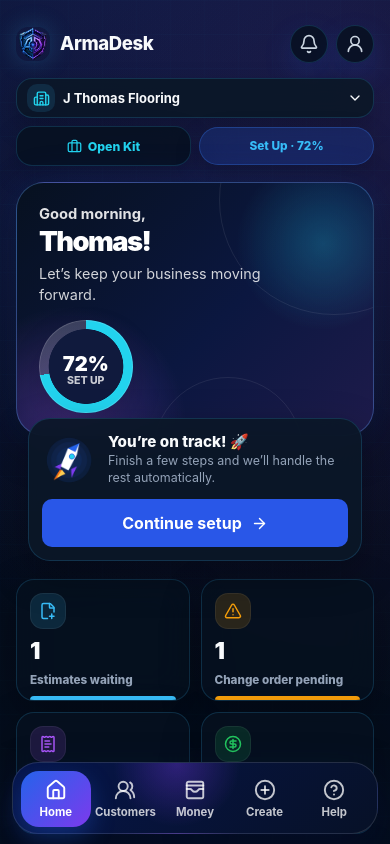
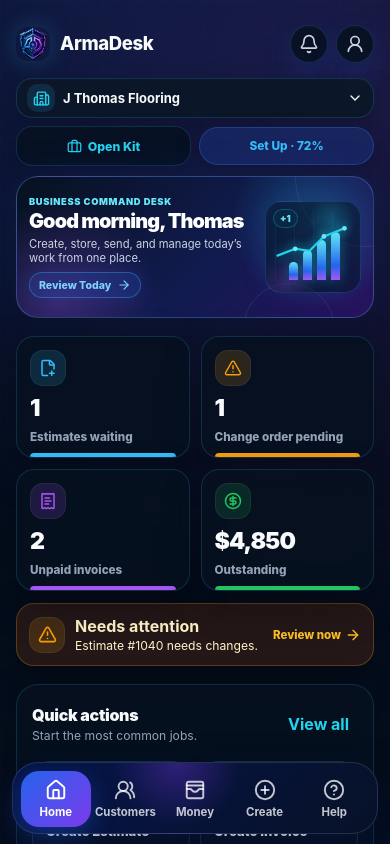
Before and after one commit to thexlos/app2, a React (Vite) app: page / in a window 390 px wide. Shown: the top 844 px of the page. Built offline with nearby package versions, Linux system fonts and the light colour scheme.

Commit message:
Add compact ArmaDesk home hero

```diff
--- a/src/screens/HomeScreen.tsx
+++ b/src/screens/HomeScreen.tsx
@@ -1,4 +1,4 @@
-import { useMemo, useState, type CSSProperties, type ReactNode } from "react";
+import { useMemo, useState, type ReactNode } from "react";
 import {
   Activity,
   AlertTriangle,
@@ -24,7 +24,6 @@ import { StatusBadge } from "../components/common/StatusBadge";
 import { appBrand } from "../config/brandAssets";
 import { useAppState } from "../state/AppState";
 import type { ActivityLogItem, SmartSuggestion } from "../types/models";
-import setupRocket from "../assets/home/setup_rocket_illustration.png";
 import businessKitIllustration from "../assets/home/business_kit_illustration.png";
 
 const pendingEstimateStatuses = new Set(["Sent", "Viewed", "Revised"]);
@@ -268,10 +267,6 @@ export function HomeScreen() {
     updateSuggestion(suggestion.id, "Completed");
   };
 
-  const ringStyle = {
-    "--setup-progress": `${setupPercent}%`,
-  } as CSSProperties;
-
   return (
     <section className="screen home-screen home-shell">
       <div className="home-content">
@@ -325,60 +320,55 @@ export function HomeScreen() {
         </div>
 
         <section className={`home-hero${setupComplete ? " home-hero--ready" : ""}`}>
-        <div className="home-hero__copy">
-          <span>Good morning,</span>
-          <h1>{currentBusiness.ownerName}!</h1>
-          <p>
-            {setupComplete
-              ? "Your business is ready to go. Let’s make today count."
-              : "Let’s keep your business moving forward."}
-          </p>
-        </div>
-        {setupComplete ? (
-          <div className="today-glance-card" aria-label="Today at a glance">
-            <span className="ready-pill">
-              <CheckCircle2 size={15} />
-              Business ready
+          <div className="home-hero__copy">
+            <span className="home-hero__eyebrow">
+              {setupComplete ? "Business ready" : "Business Command Desk"}
             </span>
-            <strong>Today at a glance</strong>
-            <button onClick={() => setCurrentScreen("money")}>
-              <span>Approvals waiting</span>
-              <b>{waitingEstimates.length}</b>
-            </button>
-            <button onClick={() => setCurrentScreen("money")}>
-              <span>Unpaid invoices</span>
-              <b>{unpaidInvoices.length}</b>
-            </button>
-            <button onClick={() => openSchedule()}>
-              <span>Appointments today</span>
-              <b>{scheduledToday}</b>
+            <h1>Good morning, {currentBusiness.ownerName}</h1>
+            <p>
+              {setupComplete
+                ? "Your workspace is ready. Let’s keep today moving."
+                : "Create, store, send, and manage today’s work from one place."}
+            </p>
+            <button className="home-hero__action" onClick={() => openSchedule()}>
+              Review Today <ArrowRight size={14} />
             </button>
           </div>
-        ) : (
-          <button
-            className="home-setup-ring"
-            style={ringStyle}
-            aria-label={`Business setup ${setupPercent}% complete`}
-            onClick={() => setCurrentScreen("setup")}
+          <div
+            className="home-hero-analytics"
+            aria-hidden="true"
+            data-testid="home-hero-analytics"
           >
-            <strong>{setupPercent}%</strong>
-            <span>set up</span>
-          </button>
-        )}
+            <span className="home-hero-analytics__badge">
+              +{Math.max(1, scheduledToday + waitingEstimates.length)}
+            </span>
+            <div className="home-hero-analytics__grid">
+              <span />
+              <span />
+              <span />
+              <span />
+            </div>
+            <div className="home-hero-analytics__bars">
+              <i />
+              <i />
+              <i />
+              <i />
+            </div>
+            <svg viewBox="0 0 120 70" role="presentation">
+              <path d="M8 52 L34 42 L55 45 L76 24 L106 12" />
+              <circle cx="34" cy="42" r="3.5" />
+              <circle cx="76" cy="24" r="3.5" />
+              <circle cx="106" cy="12" r="3.5" />
+            </svg>
+            {setupComplete && (
+              <div className="home-hero-analytics__mini">
+                <span>{waitingEstimates.length} approvals</span>
+                <span>{scheduledToday} today</span>
+                <span>{unpaidInvoices.length} unpaid</span>
+              </div>
+            )}
+          </div>
         </section>
-
-        {!setupComplete && (
-        <section className="home-setup-banner">
-          <img src={setupRocket} alt="" />
-          <div>
-            <strong>You’re on track! 🚀</strong>
-            <span>Finish a few steps and we’ll handle the rest automatically.</span>
-          </div>
-          <Button variant="primary" onClick={() => setCurrentScreen("setup")}>
-            Continue setup <ArrowRight size={17} />
-          </Button>
-        </section>
-        )}
 
         <section className="home-stat-grid" aria-label="Business dashboard stats">
         {stats.map(({ label, value, icon: Icon, tone, action }) => (
--- a/src/screens/home.css
+++ b/src/screens/home.css
@@ -285,20 +285,20 @@
 .home-hero {
   position: relative;
   overflow: hidden;
-  min-height: 174px;
+  min-height: 148px;
   display: grid;
-  grid-template-columns: minmax(0, 1fr) auto;
+  grid-template-columns: minmax(0, 1fr) minmax(108px, 132px);
   align-items: center;
-  gap: 14px;
-  margin-top: 16px;
-  padding: 22px;
-  border-radius: 28px;
+  gap: 12px;
+  margin-top: 12px;
+  padding: 16px;
+  border-radius: 24px;
   color: #ffffff;
   border: 1px solid var(--home-card-border-strong);
   background:
-    radial-gradient(circle at 86% 24%, rgba(34, 211, 238, 0.25), transparent 24%),
-    radial-gradient(circle at 15% 95%, rgba(168, 85, 247, 0.32), transparent 30%),
-    linear-gradient(135deg, rgba(7, 17, 31, 0.98), #0b1740 56%, #1e1b4b);
+    radial-gradient(circle at 84% 32%, rgba(34, 211, 238, 0.26), transparent 27%),
+    radial-gradient(circle at 12% 90%, rgba(168, 85, 247, 0.28), transparent 30%),
+    linear-gradient(135deg, #07111f, #111b4f 56%, #28135f);
   box-shadow: var(--home-card-shadow), 0 0 40px rgba(37, 99, 235, 0.15);
   backdrop-filter: blur(18px);
 }
@@ -313,17 +313,17 @@
 }
 
 .home-hero::before {
-  width: 230px;
-  height: 230px;
-  right: -76px;
-  top: -98px;
+  width: 190px;
+  height: 190px;
+  right: -70px;
+  top: -86px;
 }
 
 .home-hero::after {
-  width: 150px;
-  height: 150px;
-  right: 70px;
-  bottom: -92px;
+  width: 126px;
+  height: 126px;
+  right: 54px;
+  bottom: -78px;
 }
 
 .home-hero__copy {
@@ -331,155 +331,167 @@
   z-index: 1;
 }
 
-.home-hero__copy span {
+.home-hero__eyebrow {
   display: block;
-  color: rgba(255, 255, 255, 0.88);
-  font-size: 0.92rem;
-  font-weight: 750;
+  color: #67e8f9;
+  font-size: 0.68rem;
+  font-weight: 900;
+  letter-spacing: 0.08em;
+  text-transform: uppercase;
 }
 
 .home-hero__copy h1 {
-  margin: 2px 0 6px;
-  font-size: clamp(1.65rem, 7vw, 2.45rem);
+  margin: 4px 0 5px;
+  font-size: clamp(1.25rem, 5.4vw, 1.78rem);
   font-weight: 900;
-  letter-spacing: -0.055em;
+  letter-spacing: -0.05em;
 }
 
 .home-hero__copy p {
-  max-width: 17rem;
+  max-width: 15rem;
   margin: 0;
-  color: rgba(255, 255, 255, 0.82);
-  font-size: 0.9rem;
-  line-height: 1.45;
-}
-
-.home-setup-ring {
-  position: relative;
-  z-index: 1;
-  width: clamp(82px, 24vw, 108px);
-  height: clamp(82px, 24vw, 108px);
-  display: grid;
-  place-items: center;
-  border: 0;
-  border-radius: 999px;
-  color: #ffffff;
-  background:
-    radial-gradient(circle at center, #101a3d 0 56%, transparent 57%),
-    conic-gradient(var(--home-accent) var(--setup-progress), rgba(255, 255, 255, 0.18) 0);
-  box-shadow: inset 0 0 0 1px rgba(255, 255, 255, 0.15), 0 14px 30px rgba(0, 0, 0, 0.18);
-}
-
-.home-setup-ring strong,
-.home-setup-ring span {
-  grid-area: 1 / 1;
-  display: block;
-  text-align: center;
-}
-
-.home-setup-ring strong {
-  margin-top: -7px;
-  font-size: 1.26rem;
-  font-weight: 900;
-}
-
-.home-setup-ring span {
-  margin-top: 28px;
-  color: rgba(255, 255, 255, 0.78);
-  font-size: 0.66rem;
-  font-weight: 800;
-  text-transform: uppercase;
-}
-
-.today-glance-card {
-  position: relative;
-  z-index: 1;
-  width: min(100%, 245px);
-  display: grid;
-  gap: 8px;
-  padding: 12px;
-  border: 1px solid rgba(255, 255, 255, 0.16);
-  border-radius: 18px;
-  background: rgba(255, 255, 255, 0.12);
-  backdrop-filter: blur(18px);
-}
-
-.today-glance-card > strong {
-  font-size: 0.82rem;
-}
-
-.today-glance-card button {
-  display: flex;
-  align-items: center;
-  justify-content: space-between;
-  gap: 10px;
-  padding: 8px 9px;
-  border: 1px solid rgba(255, 255, 255, 0.1);
-  border-radius: 12px;
-  color: #ffffff;
-  background: rgba(255, 255, 255, 0.09);
-  font-size: 0.74rem;
-  text-align: left;
-}
-
-.today-glance-card button b {
-  font-size: 0.95rem;
-}
-
-.ready-pill {
-  width: fit-content;
-  display: inline-flex;
-  align-items: center;
-  gap: 6px;
-  padding: 6px 9px;
-  border-radius: 999px;
-  color: #dcfce7;
-  background: rgba(22, 163, 74, 0.22);
-  font-size: 0.68rem;
-  font-weight: 850;
-}
-
-.home-setup-banner {
-  position: relative;
-  z-index: 2;
-  display: grid;
-  grid-template-columns: auto minmax(0, 1fr);
-  align-items: center;
-  gap: 12px;
-  margin: -18px 12px 0;
-  padding: 13px;
-  border: 1px solid var(--home-card-border);
-  border-radius: 22px;
-  color: var(--home-ink);
-  background: var(--home-card-elevated);
-  box-shadow: var(--home-card-shadow);
-  backdrop-filter: blur(18px);
-}
-
-.home-setup-banner img {
-  width: 54px;
-  height: 54px;
-  object-fit: contain;
-}
-
-.home-setup-banner strong,
-.home-setup-banner span {
-  display: block;
-}
-
-.home-setup-banner strong {
-  font-size: 0.95rem;
-  font-weight: 850;
-}
-
-.home-setup-banner span {
-  margin-top: 2px;
-  color: var(--home-muted-text);
+  color: var(--home-secondary-text);
   font-size: 0.78rem;
   line-height: 1.35;
 }
 
-.home-setup-banner .btn {
-  grid-column: 1 / -1;
+.home-hero__action {
+  width: fit-content;
+  min-height: 31px;
+  display: inline-flex;
+  align-items: center;
+  gap: 6px;
+  margin-top: 10px;
+  padding: 0 11px;
+  border: 1px solid rgba(56, 189, 248, 0.34);
+  border-radius: 999px;
+  color: #7dd3fc;
+  background: rgba(37, 99, 235, 0.18);
+  font-size: 0.72rem;
+  font-weight: 850;
+  box-shadow: 0 0 18px rgba(37, 99, 235, 0.16);
+}
+
+.home-hero-analytics {
+  position: relative;
+  z-index: 1;
+  min-height: 116px;
+  overflow: hidden;
+  border: 1px solid rgba(56, 189, 248, 0.2);
+  border-radius: 20px;
+  background:
+    radial-gradient(circle at 70% 20%, rgba(34, 211, 238, 0.26), transparent 24%),
+    radial-gradient(circle at 20% 92%, rgba(168, 85, 247, 0.22), transparent 28%),
+    rgba(2, 8, 23, 0.5);
+  box-shadow: inset 0 0 22px rgba(56, 189, 248, 0.08), 0 0 24px rgba(37, 99, 235, 0.13);
+}
+
+.home-hero-analytics__badge {
+  position: absolute;
+  top: 10px;
+  left: 10px;
+  z-index: 3;
+  padding: 4px 7px;
+  border: 1px solid rgba(34, 211, 238, 0.26);
+  border-radius: 999px;
+  color: #67e8f9;
+  background: rgba(8, 47, 73, 0.5);
+  font-size: 0.66rem;
+  font-weight: 900;
+}
+
+.home-hero-analytics__grid {
+  position: absolute;
+  inset: 12px;
+  display: grid;
+  grid-template-columns: repeat(4, 1fr);
+  opacity: 0.34;
+  pointer-events: none;
+}
+
+.home-hero-analytics__grid span {
+  border-left: 1px solid rgba(56, 189, 248, 0.2);
+}
+
+.home-hero-analytics__bars {
+  position: absolute;
+  right: 14px;
+  bottom: 16px;
+  left: 16px;
+  height: 64px;
+  display: flex;
+  align-items: flex-end;
+  justify-content: center;
+  gap: 7px;
+}
+
+.home-hero-analytics__bars i {
+  width: 13px;
+  border-radius: 999px 999px 4px 4px;
+  background: linear-gradient(180deg, #67e8f9, #2563eb 70%, #a855f7);
+  box-shadow: 0 0 14px rgba(34, 211, 238, 0.42);
+}
+
+.home-hero-analytics__bars i:nth-child(1) {
+  height: 24px;
+}
+
+.home-hero-analytics__bars i:nth-child(2) {
+  height: 38px;
+}
+
+.home-hero-analytics__bars i:nth-child(3) {
+  height: 52px;
+}
+
+.home-hero-analytics__bars i:nth-child(4) {
+  height: 62px;
+}
+
+.home-hero-analytics svg {
+  position: absolute;
+  inset: 15px 8px 24px;
+  z-index: 2;
+  width: calc(100% - 16px);
+  height: calc(100% - 39px);
+  overflow: visible;
+}
+
+.home-hero-analytics path {
+  fill: none;
+  stroke: #22d3ee;
+  stroke-width: 4;
+  stroke-linecap: round;
+  stroke-linejoin: round;
+  filter: drop-shadow(0 0 8px rgba(34, 211, 238, 0.72));
+}
+
+.home-hero-analytics circle {
+  fill: #67e8f9;
+  filter: drop-shadow(0 0 8px rgba(34, 211, 238, 0.8));
+}
+
+.home-hero-analytics__mini {
+  position: absolute;
+  right: 8px;
+  bottom: 8px;
+  left: 8px;
+  z-index: 4;
+  display: flex;
+  justify-content: space-between;
+  gap: 4px;
+}
+
+.home-hero-analytics__mini span {
+  min-width: 0;
+  padding: 3px 5px;
+  border-radius: 999px;
+  color: #bae6fd;
+  background: rgba(15, 23, 42, 0.76);
+  font-size: 0.52rem;
+  font-weight: 800;
+  text-align: center;
+  white-space: nowrap;
 }
 
 .home-stat-grid {
@@ -952,11 +964,114 @@
   flex: 1 1 auto;
 }
 
-@media (max-width: 380px) {
+@media (max-width: 480px) {
   .home-hero {
-    padding: 18px;
+    min-height: 142px;
+    grid-template-columns: minmax(0, 1fr) minmax(86px, 96px);
+    gap: 8px;
+    margin-top: 10px;
+    padding: 12px;
+    border-radius: 22px;
   }
 
+  .home-hero::before {
+    width: 140px;
+    height: 140px;
+    right: -62px;
+    top: -70px;
+  }
+
+  .home-hero::after {
+    width: 92px;
+    height: 92px;
+    right: 38px;
+    bottom: -58px;
+  }
+
+  .home-hero__eyebrow {
+    font-size: 0.58rem;
+    letter-spacing: 0.07em;
+  }
+
+  .home-hero__copy h1 {
+    margin: 2px 0 4px;
+    font-size: clamp(1.2rem, 5.1vw, 1.42rem);
+    letter-spacing: -0.045em;
+  }
+
+  .home-hero__copy p {
+    max-width: none;
+    font-size: 0.7rem;
+    line-height: 1.26;
+  }
+
+  .home-hero__action {
+    min-height: 26px;
+    margin-top: 7px;
+    padding: 0 9px;
+    font-size: 0.66rem;
+  }
+
+  .home-hero-analytics {
+    min-height: 92px;
+    border-radius: 16px;
+  }
+
+  .home-hero-analytics__badge {
+    top: 7px;
+    left: 7px;
+    padding: 3px 6px;
+    font-size: 0.58rem;
+  }
+
+  .home-hero-analytics__grid {
+    inset: 9px;
+  }
+
+  .home-hero-analytics__bars {
+    right: 10px;
+    bottom: 12px;
+    left: 12px;
+    height: 50px;
+    gap: 5px;
+  }
+
+  .home-hero-analytics__bars i {
+    width: 9px;
+  }
+
+  .home-hero-analytics__bars i:nth-child(1) {
+    height: 18px;
+  }
+
+  .home-hero-analytics__bars i:nth-child(2) {
+    height: 30px;
+  }
+
+  .home-hero-analytics__bars i:nth-child(3) {
+    height: 40px;
+  }
+
+  .home-hero-analytics__bars i:nth-child(4) {
+    height: 48px;
+  }
+
+  .home-hero-analytics svg {
+    inset: 12px 6px 18px;
+    width: calc(100% - 12px);
+    height: calc(100% - 30px);
+  }
+
+  .home-hero-analytics path {
+    stroke-width: 3.2;
+  }
+
+  .home-hero-analytics__mini {
+    display: none;
+  }
+}
+
+@media (max-width: 380px) {
   .home-action-card {
     min-height: 90px;
   }
@@ -987,15 +1102,6 @@
 }
 
 @media (max-width: 520px) {
-  .home-hero {
-    grid-template-columns: minmax(0, 1fr);
-  }
-
-  .home-setup-ring,
-  .today-glance-card {
-    justify-self: start;
-  }
-
   .home-list-row {
     align-items: flex-start;
     flex-wrap: wrap;
@@ -1010,15 +1116,6 @@
 }
 
 @media (min-width: 600px) {
-  .home-setup-banner {
-    grid-template-columns: auto minmax(0, 1fr) auto;
-  }
-
-  .home-setup-banner .btn {
-    grid-column: auto;
-    width: auto;
-  }
-
   .home-kit-promo {
     grid-template-columns: auto minmax(0, 1fr) auto;
   }
```
Also changed, not shown: 2 other files (tests, documents, lock files or other folders).
